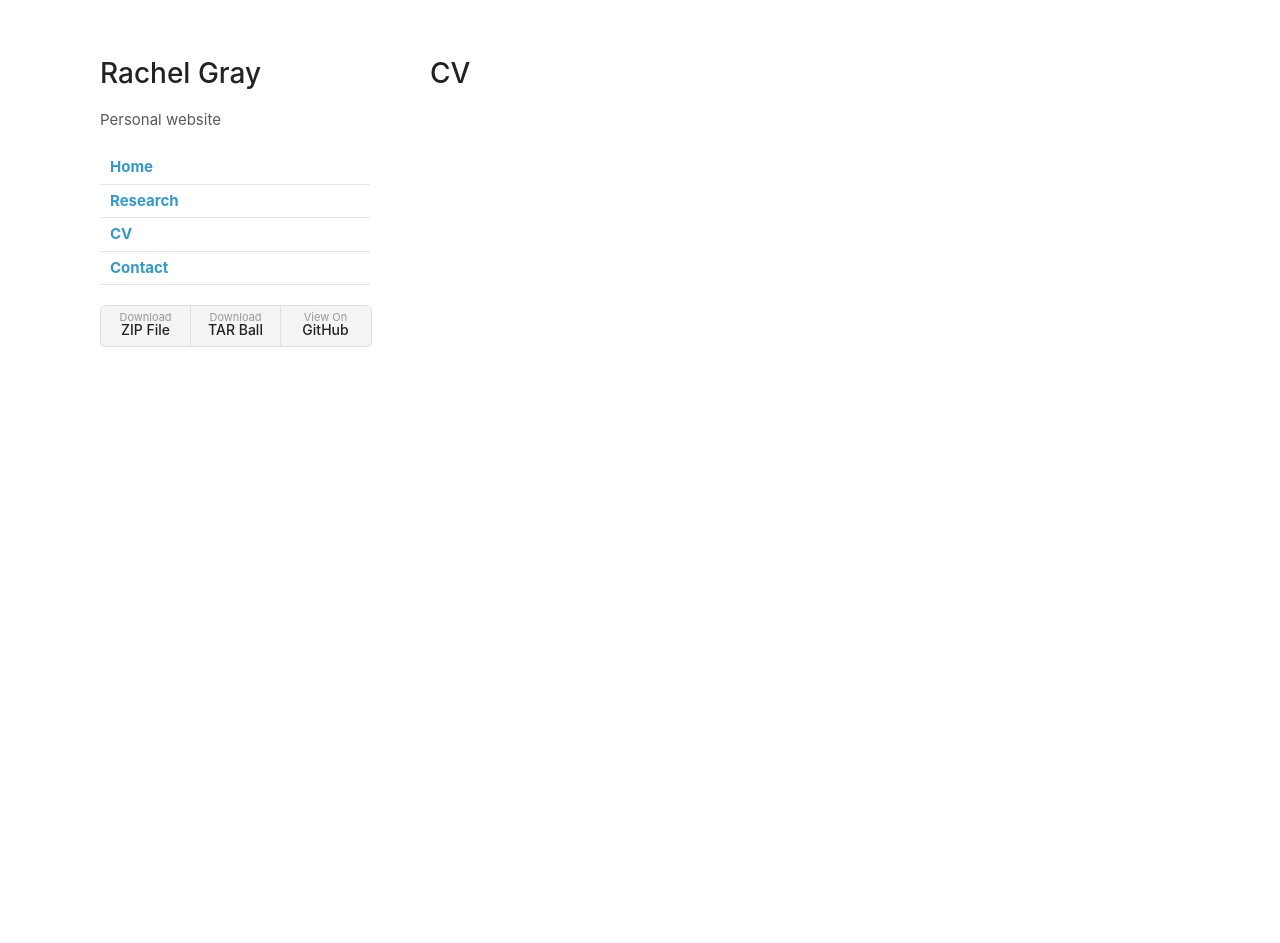
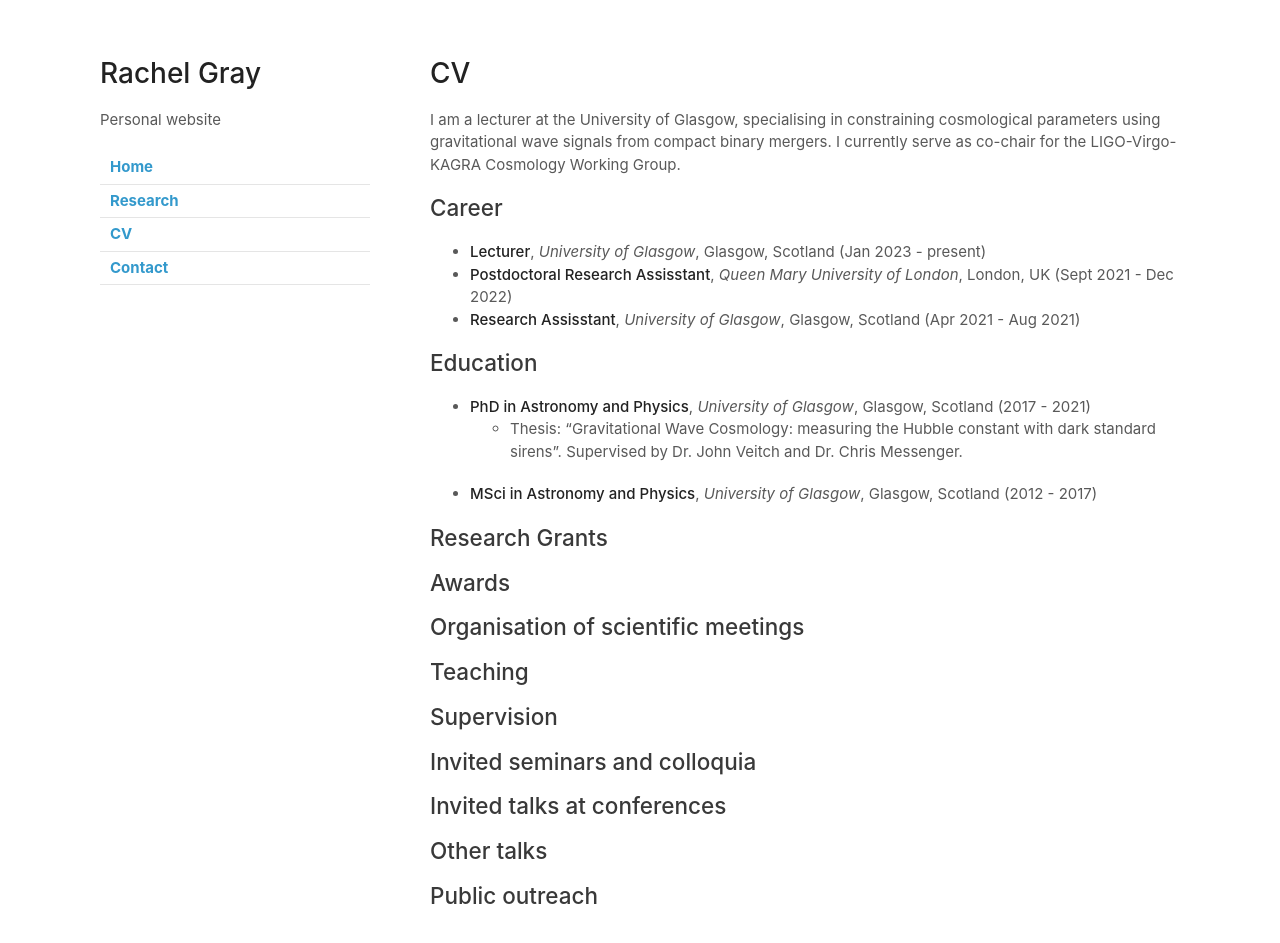
Before and after one commit to rachelmgray/rachelmgray.github.io, a Jekyll site: the page built from cv.md, in a window 1280 px wide and 979 px high. Shown: the top 943 px of the window. Built offline with Jekyll 4.4.1, drawn with Linux system fonts in a browser that asks for light colours; our own code applies the rules of GitHub Pages for plain Markdown files.

Commit message:
add content

```diff
--- a/_config.yml
+++ b/_config.yml
@@ -1,7 +1,7 @@
 theme: jekyll-theme-minimal
 title: Rachel Gray
 description: Personal website
-show_downloads: True
+show_downloads: False
 navigation:
   - title: Home
     url: /
--- a/cv.md
+++ b/cv.md
@@ -1 +1,33 @@
 # CV
+
+I am a lecturer at the University of Glasgow, specialising in constraining cosmological parameters using gravitational wave signals from compact binary mergers. I currently serve as co-chair for the LIGO-Virgo-KAGRA Cosmology Working Group.
+
+## Career
+
+- **Lecturer**, *University of Glasgow*, Glasgow, Scotland (Jan 2023 - present)
+- **Postdoctoral Research Assisstant**, *Queen Mary University of London*, London, UK (Sept 2021 - Dec 2022)
+- **Research Assisstant**, *University of Glasgow*, Glasgow, Scotland (Apr 2021 - Aug 2021)
+
+## Education
+
+- **PhD in Astronomy and Physics**, *University of Glasgow*, Glasgow, Scotland (2017 - 2021)
+  - Thesis: "Gravitational Wave Cosmology: measuring the Hubble constant with dark standard sirens". Supervised by Dr. John Veitch and Dr. Chris Messenger.
+- **MSci in Astronomy and Physics**, *University of Glasgow*, Glasgow, Scotland (2012 - 2017)
+
+## Research Grants
+
+## Awards
+
+## Organisation of scientific meetings
+
+## Teaching
+
+## Supervision
+
+## Invited seminars and colloquia
+
+## Invited talks at conferences
+
+## Other talks
+
+## Public outreach
```
Also changed, not shown: index.md (+1 -1 lines).
